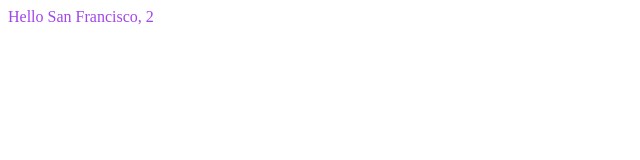
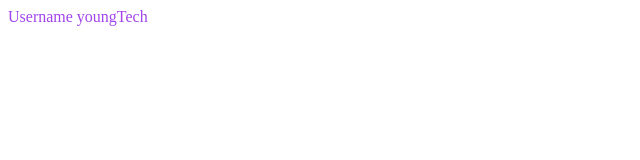
Before and after one commit to mlnchmp/angular-dev, an Angular app: page / in a window 1280 px wide. Shown: the top 160 px of the page, without its empty margins (0-640 px from the left). Built offline with nearby package versions, Linux system fonts and the light colour scheme.

Commit message:
Composing Components
* Add a reference to User

```diff
--- a/src/app/app.html
+++ b/src/app/app.html
@@ -1 +1 @@
-Hello {{ city }}, {{ 1 + 1 }}
+<app-user />
--- a/src/app/app.ts
+++ b/src/app/app.ts
@@ -1,7 +1,15 @@
 import { Component, signal } from '@angular/core';
 
 @Component({
-  imports: [],
+  selector: 'app-user',
+  template: ` Username {{ username }}`,
+})
+export class User {
+  username = "youngTech";
+}
+
+@Component({
+  imports: [User],
   selector: 'app-root',
   styleUrl: './app.scss',
   templateUrl: './app.html',
```
